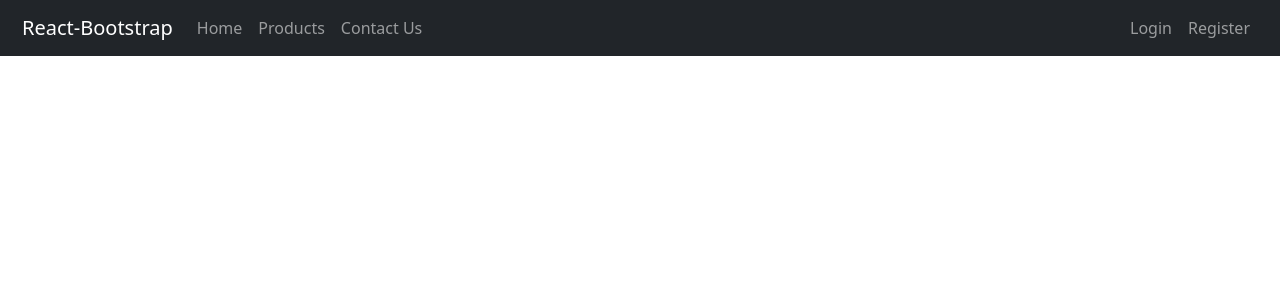
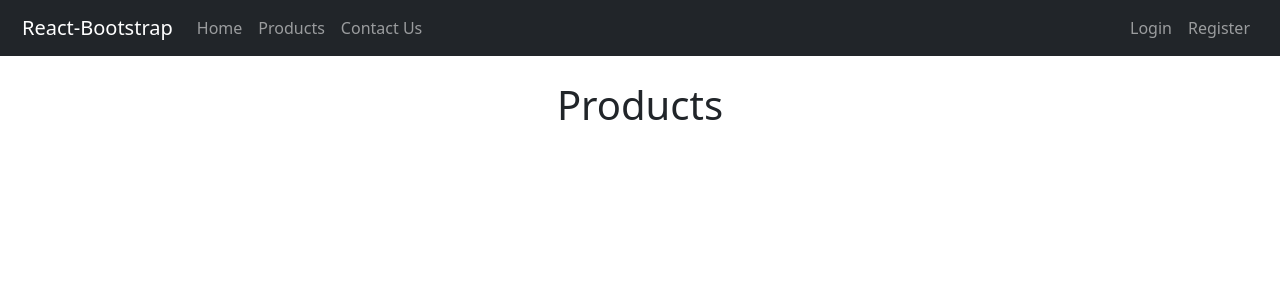
Before and after one commit to jaysonadam/Full-Stack-Review, a React (Create React App) app: page /products in a window 1280 px wide. Shown: the top 300 px of the page. Built offline with nearby package versions, Linux system fonts and the light colour scheme.

Commit message:
Update products page

```diff
--- a/src/App.js
+++ b/src/App.js
@@ -5,8 +5,9 @@ import { BrowserRouter as Router, Routes, Route } from "react-router-dom";
 import Home from "./pages/home/home";
 import Edit from "./pages/edit/edit";
 import Login from "./pages/login/login";
+import Register from "./pages/register/register";
+import Products from "./pages/products/products";
 import Navigation from "./components/navbar/navbar";
-import Register from "./pages/register/register";
 
 import { useDispatch } from "react-redux";
 import { keepLoginAction } from "./store/action/action";
@@ -37,6 +38,7 @@ function App() {
                 <Route path="/edit" element={<Edit />} />
                 <Route path="/login" element={<Login />} />
                 <Route path="/reg" element={<Register />} />
+                <Route path="/products" element={<Products />} />
             </Routes>
         </Router>
         </>
--- a/src/components/navbar/navbar.jsx
+++ b/src/components/navbar/navbar.jsx
@@ -34,7 +34,7 @@ function Navigation() {
         <Navbar.Collapse id="basic-navbar-nav" bg="dark" variant="dark" className="justify-content-center">
           <Nav>
             <Nav.Link href="/">Home</Nav.Link>
-            <Nav.Link href="/">Products</Nav.Link>
+            <Nav.Link href="/products">Products</Nav.Link>
             <Nav.Link href="/">Contact Us</Nav.Link>
           </Nav>
           {username ? (
--- /dev/null
+++ b/src/pages/products/products.js
@@ -0,0 +1,16 @@
+import React from "react";
+
+function Products() {
+    return (
+        <>
+            <div>
+                <h1>Products</h1>
+            </div>
+            <div>
+
+            </div>
+        </>
+    )
+}
+
+export default Products;
```
Also changed, not shown: src/pages/products/products.css (added).
